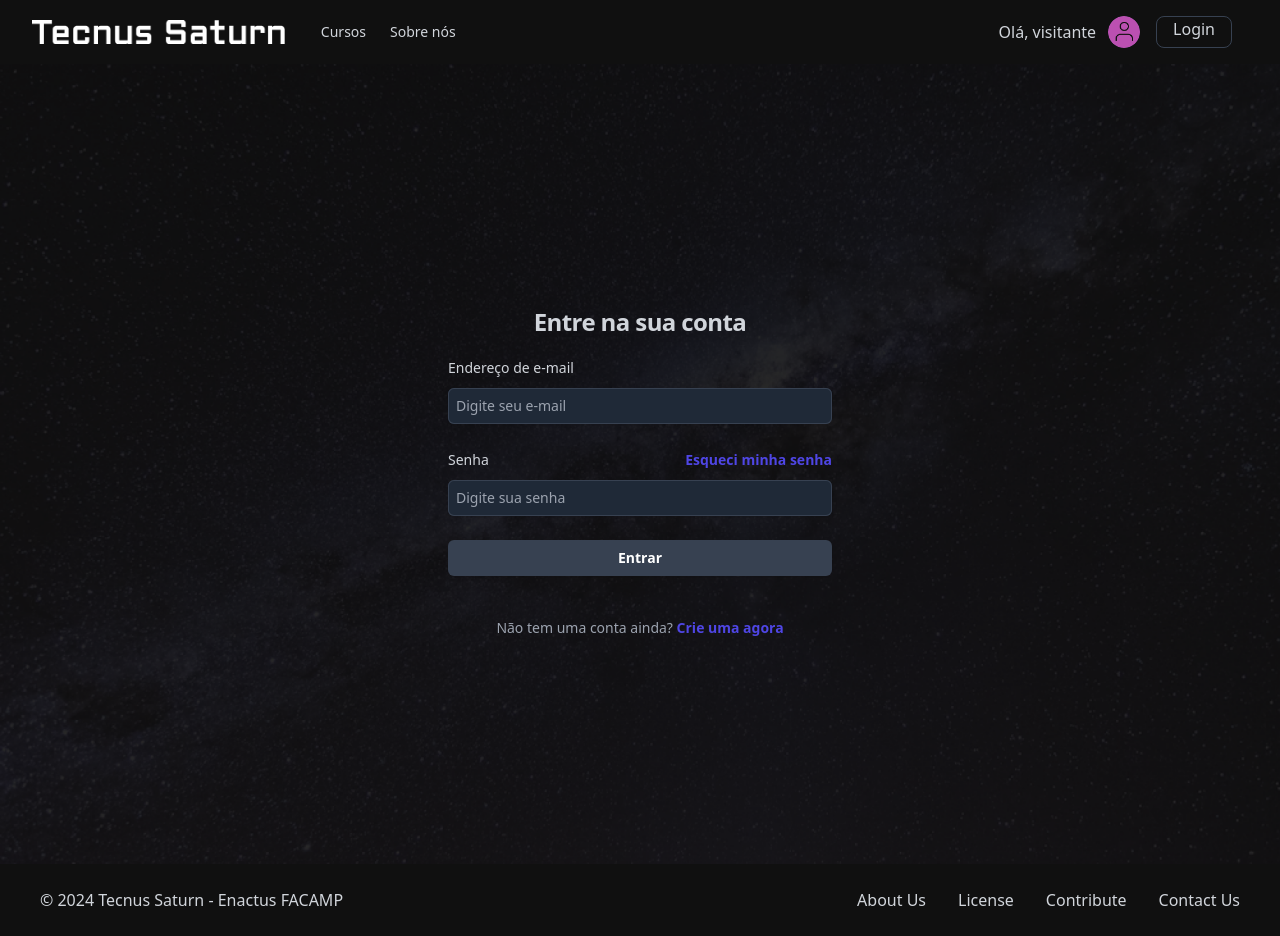
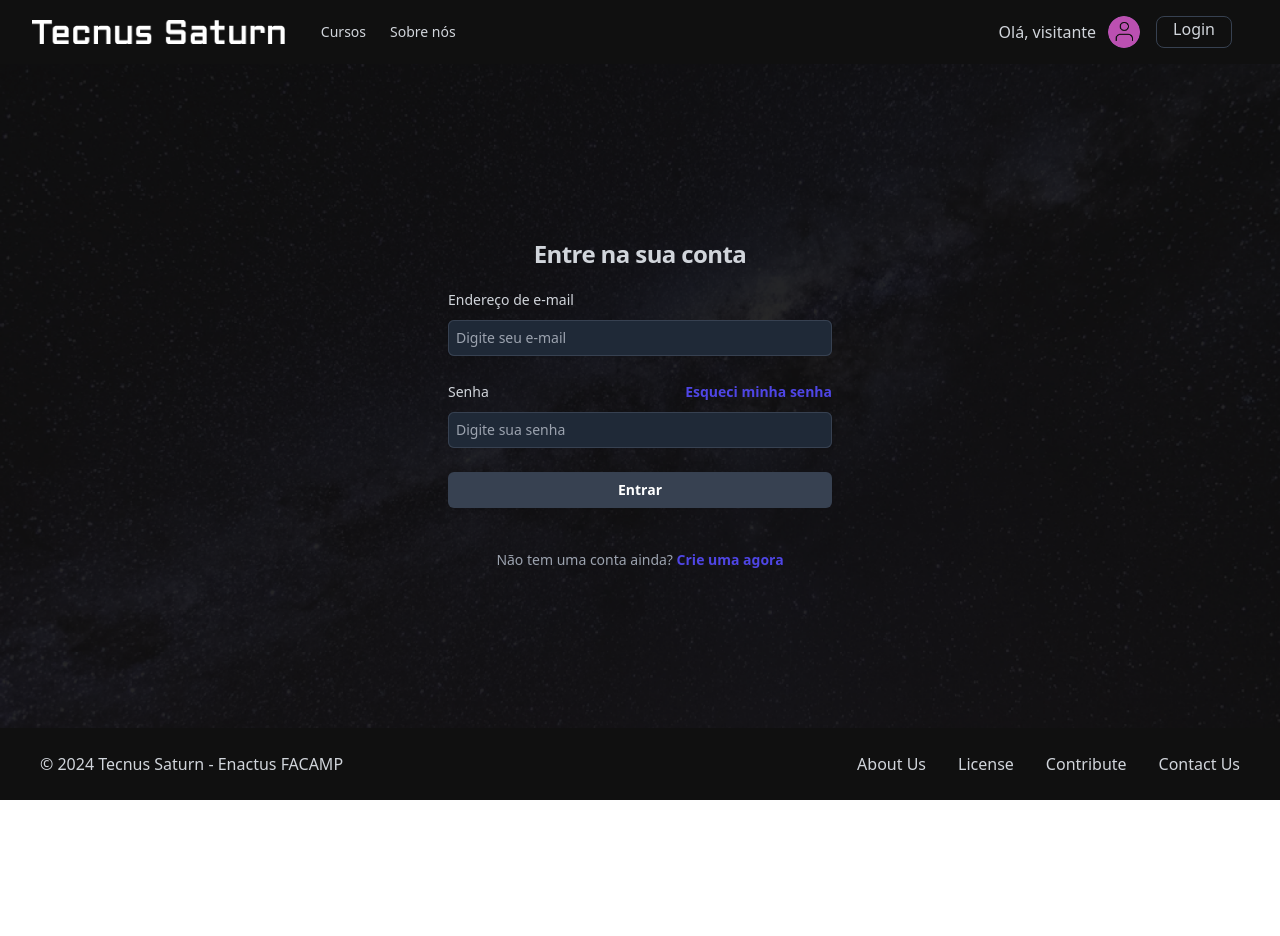
Before and after one commit to BrunoOno0410/site-aula, a React (Vite) app in the folder web/: page /login in a window 1280 px wide. After the commit the page ends 800 px from the top, so only its background shows below. Built offline with nearby package versions, Linux system fonts and the light colour scheme.

Commit message:
Deploy added

```diff
--- a/web/output.css
+++ b/web/output.css
@@ -761,34 +761,12 @@ video {
   height: 100%;
 }
 
-.h-screen {
-  height: 100vh;
-}
-
-.h-auto {
-  height: auto;
-}
-
-.h-fit {
-  height: -moz-fit-content;
-  height: fit-content;
-}
-
-.h-max {
-  height: -moz-max-content;
-  height: max-content;
-}
-
-.h-svh {
-  height: 100svh;
-}
-
-.h-lvh {
-  height: 100lvh;
-}
-
 .min-h-full {
   min-height: 100%;
+}
+
+.min-h-screen {
+  min-height: 100vh;
 }
 
 .w-24 {
@@ -911,6 +889,10 @@ video {
 
 .items-center {
   align-items: center;
+}
+
+.justify-start {
+  justify-content: flex-start;
 }
 
 .justify-center {
--- a/web/src/pages/Login/CreateAccount.jsx
+++ b/web/src/pages/Login/CreateAccount.jsx
@@ -25,9 +25,9 @@ export const CreateAccountPage = () => {
   };
 
   return (
-    <div>
+    <div className="min-h-screen flex flex-col">
       <Navbar />
-      <div className="relative isolate h-screen bg-onix">
+      <div className="relative isolate flex-1 bg-onix flex items-center justify-center">
         <img
           src="..\src\assets\fundologin.png"
           alt="fundo login"
--- a/web/src/pages/Login/ForgotPassword.jsx
+++ b/web/src/pages/Login/ForgotPassword.jsx
@@ -4,9 +4,9 @@ import { Footer } from "../../components/footer";
 
 export const ForgotPasswordPage = () => {
   return (
-    <div>
+    <div className="min-h-screen flex flex-col">
       <Navbar />
-      <div className="relative isolate h-screen bg-onix">
+      <div className="relative isolate flex-1 bg-onix flex items-center justify-center">
         <img
           src="..\src\assets\fundologin.png"
           alt="fundo login"
--- a/web/src/pages/Login/Login.jsx
+++ b/web/src/pages/Login/Login.jsx
@@ -21,7 +21,6 @@ export const LoginPage = () => {
       });
       const data = await response.json();
       if (response.ok) {
-        // Armazenar informações do usuário ou token, conforme necessário
         navigate("/aulas");
       } else {
         setError(data.error || "Falha no login. Por favor, tente novamente.");
@@ -32,15 +31,15 @@ export const LoginPage = () => {
   };
 
   return (
-    <div>
+    <div className="min-h-screen flex flex-col">
       <Navbar />
-      <div className="relative isolate h-screen bg-onix">
+      <div className="relative isolate flex-1 bg-onix flex items-center justify-center">
         <img
           src="..\src\assets\fundologin.png"
           alt="fundo login"
-          className="absolute inset-0 -z-10 h-screen w-full object-cover object-right md:object-center"
+          className="absolute inset-0 w-full h-full object-cover object-right md:object-center -z-10"
         />
-        <div className="flex h-screen flex-1 flex-col justify-center px-6 py-12 lg:px-8">
+        <div className="flex min-h-full flex-1 flex-col justify-center px-6 py-12 lg:px-8">
           <div className="sm:mx-auto sm:w-full sm:max-w-sm">
             <h2 className="mt-4 text-center text-2xl font-bold leading-9 tracking-tight text-gray-300">
               Entre na sua conta
```
Also changed, not shown: web/firebase.json (added), 3 other files (tests, documents, lock files or other folders).
